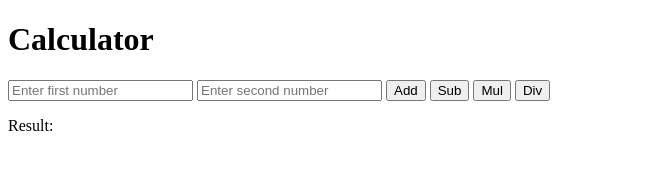
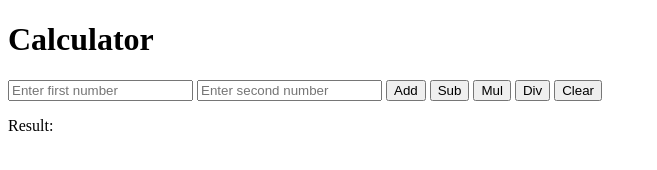
Before and after one commit to tanyaparmar27/devops-calculator-app, a plain HTML site: page index.html in a window 1280 px wide. Shown: the whole page, without its empty margins (0-657 px from the left). Drawn offline with Linux system fonts and the light colour scheme.

Commit message:
clear button added and Dockerfile

```diff
--- a/index.html
+++ b/index.html
@@ -13,6 +13,7 @@
   <button onclick="subtractNumbers()">Sub</button>
   <button onclick="multiplyNumbers()">Mul</button>
   <button onclick="divideNumbers()">Div</button>
+  <button onclick="clearValues()">Clear</button>
   <p>Result: <span id="result"></span></p>
   <script src="script.js"></script>
 </body>
--- a/script.js
+++ b/script.js
@@ -26,3 +26,9 @@ function divideNumbers(){
     }
 
 }
+
+function clearValues(){
+    document.getElementById('num1').innerText = "";
+    document.getElementById('num2').innerText = "";
+    document.getElementById('result').innerText = "";
+}
```
Also changed, not shown: 1 other file.
